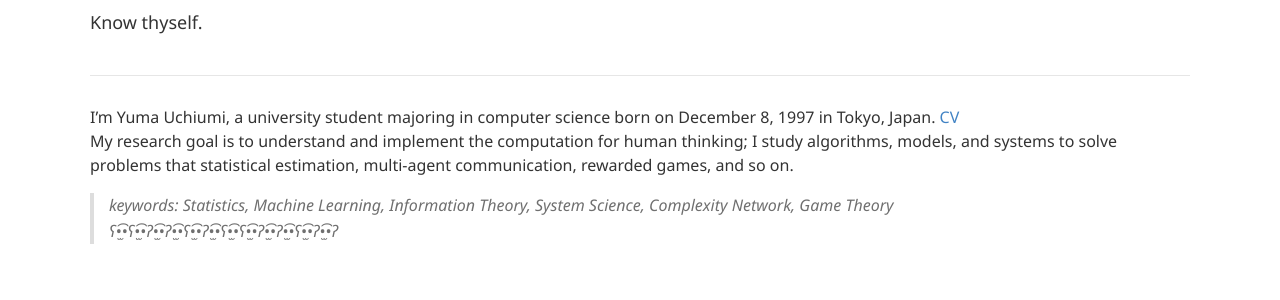
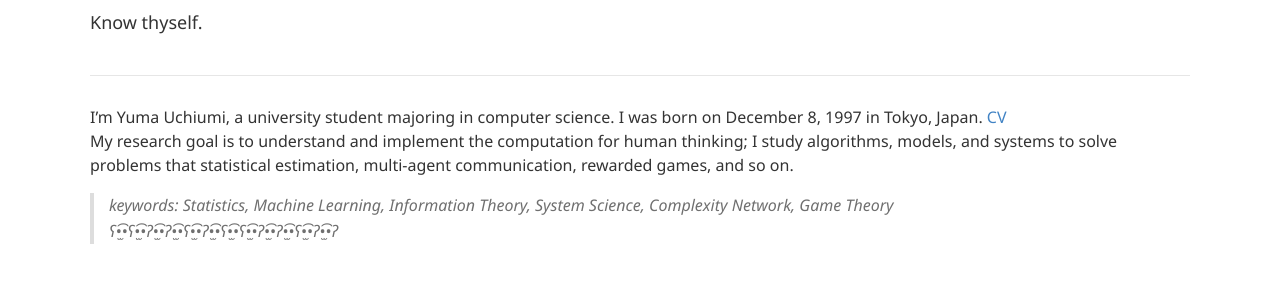
Before and after one commit to yumaloop/old-jekyll-blog-site, a Jekyll site: the page built from about.md, in a window 1280 px wide. Shown: the part 336-636 px from the top of the page. Built offline with Jekyll 4.4.1, drawn with Linux system fonts in a browser that asks for light colours; comment, search, counter and statistics services are not loaded.

Commit message:
update repo 2020年 3月 4日 水曜日 16時40分08秒 JST

```diff
--- a/about.md
+++ b/about.md
@@ -5,8 +5,8 @@ description: Know thyself.
 permalink: /about/
 ---
 
-I'm Yuma Uchiumi, a university student majoring in computer science
-born on December 8, 1997 in Tokyo, Japan.  [CV](https://github.com/yumaloop/yumaloop.github.io/blob/master/assets/pdf/CV201906.pdf)<br>
+I'm Yuma Uchiumi, a university student majoring in computer science.
+I was born on December 8, 1997 in Tokyo, Japan.  [CV](https://github.com/yumaloop/yumaloop.github.io/blob/master/assets/pdf/CV201906.pdf)<br>
 My research goal is to understand and implement the computation for human thinking;
 I study algorithms, models, and systems to solve problems that statistical estimation, multi-agent communication, rewarded games, and so on.
 
```
Also changed, not shown: _posts/2020-02-24-deriving-elbo.md (+5 -5 lines).
